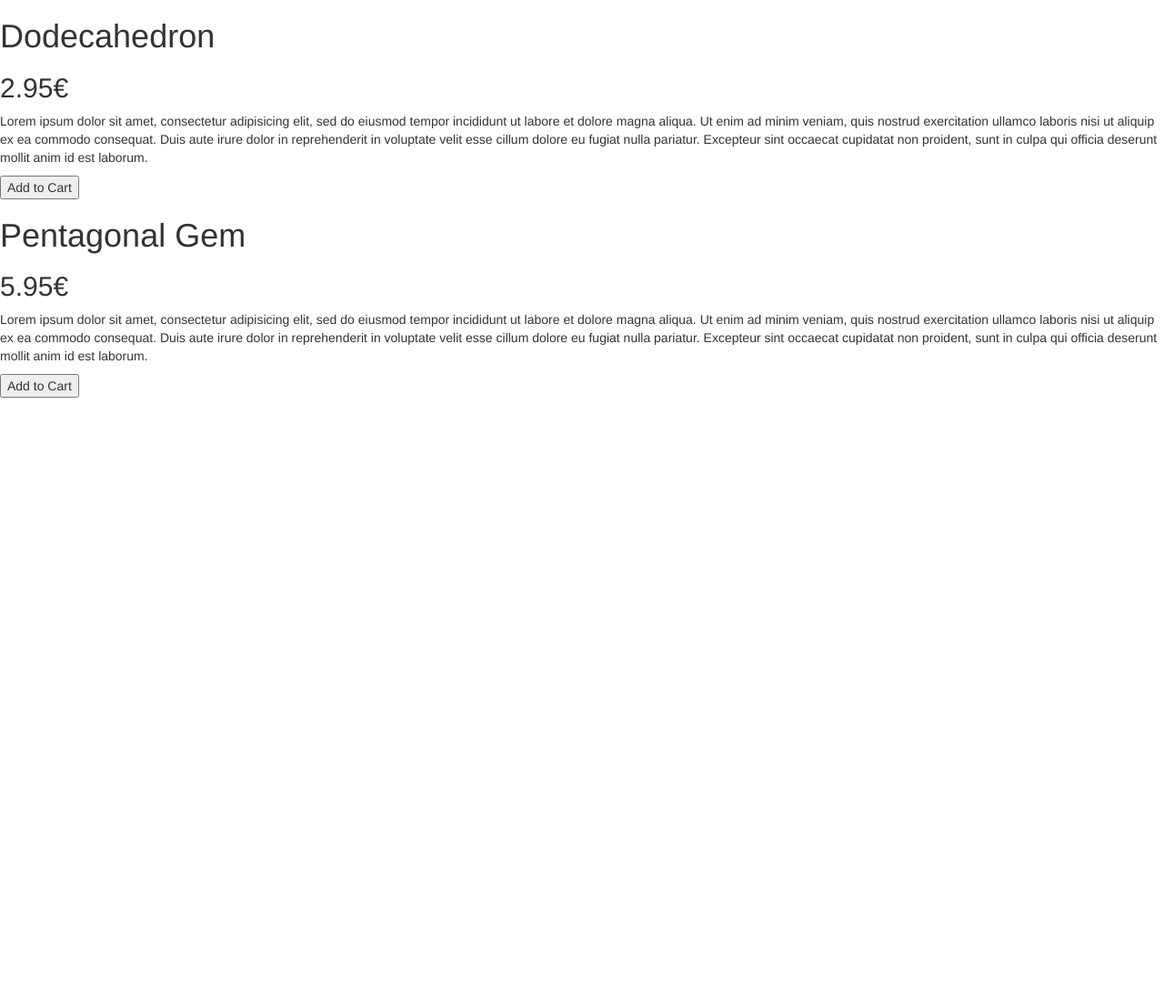
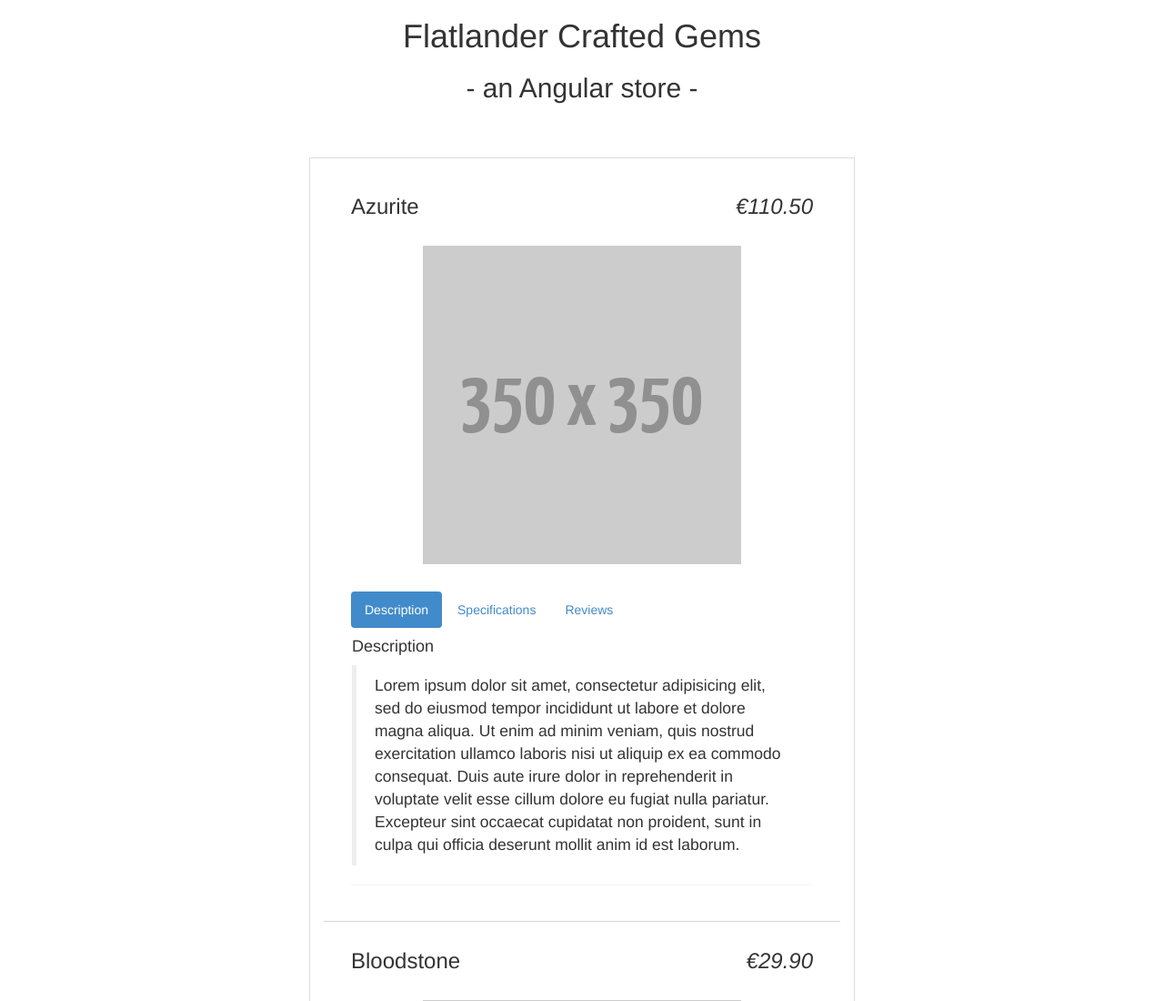
Before and after one commit to Axiol/shaping-up-with-angular-js, a plain HTML site: page index.html in a window 1280 px wide. Shown: the top 1100 px of the page at 91% size. Before the commit the page ends 800 px from the top, so only its background shows below. Drawn offline with Linux system fonts and the light colour scheme.

Commit message:
End of level 2

```diff
--- /dev/null
+++ b/css/style.css
@@ -0,0 +1,31 @@
+body {
+  max-width: 600px;
+  margin: 0 auto;
+}
+
+h1, h2 {
+  text-align: center;
+}
+
+h2 {
+  margin-bottom: 60px;
+}
+
+.list-group-item>li {
+  list-style-type: none;
+  border-bottom: 1px solid lightgrey;
+  padding: 10px 30px 20px 30px;
+}
+
+li:last-child {
+  border-bottom: none;
+}
+
+li .image-wrap {
+  text-align: center;
+  margin-top: 30px;
+}
+
+li .nav-pills {
+  margin-top: 30px;
+}
--- a/index.html
+++ b/index.html
@@ -2,15 +2,42 @@
 <html ng-app="store">
   <head>
     <link rel="stylesheet" href="./css/bootstrap.min.css" type="text/css">
+    <link rel="stylesheet" href="./css/style.css" type="text/css">
     <meta charset="UTF-8">
   </head>
   <body ng-controller="StoreController as store">
-    <div ng-repeat="product in store.products">
-      <h1>{{product.name}}</h1>
-      <h2>{{product.price}}€</h2>
-      <p>{{product.description}}</p>
-      <button ng-show="product.canPurchase">Add to Cart</button>
-    </div>
+    <h1>Flatlander Crafted Gems</h1>
+    <h2>- an Angular store -</h2>
+    <ul class="list-group-item">
+      <li ng-repeat="product in store.products">
+        <h3>
+          {{product.name}}
+          <em class="pull-right">{{product.price | currency: '€'}}</em>
+        </h3>
+        <div class="image-wrap">
+          <img ng-src="./img/{{product.images[0].full}}" />
+        </div>
+        <section ng-init="tab = 1" ng-controller="PanelController as panel">
+          <ul class="nav nav-pills">
+            <li ng-class="{ active:panel.isSelected(1) }"><a href ng-click="panel.selectTab(1)">Description</a></li>
+            <li ng-class="{ active:panel.isSelected(2) }"><a href ng-click="panel.selectTab(2)">Specifications</a></li>
+            <li ng-class="{ active:panel.isSelected(3) }"><a href ng-click="panel.selectTab(3)">Reviews</a></li>
+          </ul>
+          <div class="panel" ng-show="panel.isSelected(1)">
+            <h4>Description</h4>
+            <blockquote>{{product.description}}</blockquote>
+          </div>
+          <div class="panel" ng-show="panel.isSelected(2)">
+            <h4>Specifications</h4>
+            <blockquote>None yet</blockquote>
+          </div>
+          <div class="panel" ng-show="panel.isSelected(3)">
+            <h4>Reviews</h4>
+            <blockquote>None yet</blockquote>
+          </div>
+        </section>
+      </li>
+    </ul>
 
     <script type="text/javascript" src="./js/angular.min.js"></script>
     <script type="text/javascript" src="./js/app.js"></script>
--- a/js/app.js
+++ b/js/app.js
@@ -3,22 +3,71 @@
 
   var gems = [
     {
-      name: 'Dodecahedron',
-      price: 2.95,
+      name: 'Azurite',
+      price: 110.50,
       description: 'Lorem ipsum dolor sit amet, consectetur adipisicing elit, sed do eiusmod tempor incididunt ut labore et dolore magna aliqua. Ut enim ad minim veniam, quis nostrud exercitation ullamco laboris nisi ut aliquip ex ea commodo consequat. Duis aute irure dolor in reprehenderit in voluptate velit esse cillum dolore eu fugiat nulla pariatur. Excepteur sint occaecat cupidatat non proident, sunt in culpa qui officia deserunt mollit anim id est laborum.',
       canPurchase: true,
-      soldOut: false
+      soldOut: false,
+      images: [
+        {
+          full: 'fakeimg-1.png',
+          thumb: 'fakeimg-0.png'
+        },
+        {
+          full: 'fakeimg-1.png',
+          thumb: 'fakeimg-0.png'
+        }
+      ]
     },
     {
-      name: 'Pentagonal Gem',
-      price: 5.95,
+      name: 'Bloodstone',
+      price: 29.9,
       description: 'Lorem ipsum dolor sit amet, consectetur adipisicing elit, sed do eiusmod tempor incididunt ut labore et dolore magna aliqua. Ut enim ad minim veniam, quis nostrud exercitation ullamco laboris nisi ut aliquip ex ea commodo consequat. Duis aute irure dolor in reprehenderit in voluptate velit esse cillum dolore eu fugiat nulla pariatur. Excepteur sint occaecat cupidatat non proident, sunt in culpa qui officia deserunt mollit anim id est laborum.',
       canPurchase: true,
-      soldOut: false
+      soldOut: false,
+      images: [
+        {
+          full: 'fakeimg-1.png',
+          thumb: 'fakeimg-0.png'
+        },
+        {
+          full: 'fakeimg-1.png',
+          thumb: 'fakeimg-0.png'
+        }
+      ]
+    },
+    {
+      name: 'Zircon',
+      price: 1100,
+      description: 'Lorem ipsum dolor sit amet, consectetur adipisicing elit, sed do eiusmod tempor incididunt ut labore et dolore magna aliqua. Ut enim ad minim veniam, quis nostrud exercitation ullamco laboris nisi ut aliquip ex ea commodo consequat. Duis aute irure dolor in reprehenderit in voluptate velit esse cillum dolore eu fugiat nulla pariatur. Excepteur sint occaecat cupidatat non proident, sunt in culpa qui officia deserunt mollit anim id est laborum.',
+      canPurchase: true,
+      soldOut: false,
+      images: [
+        {
+          full: 'fakeimg-1.png',
+          thumb: 'fakeimg-0.png'
+        },
+        {
+          full: 'fakeimg-1.png',
+          thumb: 'fakeimg-0.png'
+        }
+      ]
     }
   ];
 
   app.controller('StoreController', function() {
     this.products = gems;
   });
+
+  app.controller('PanelController', function() {
+    this.tab = 1;
+
+    this.selectTab = function(setTab) {
+      this.tab = setTab;
+    };
+
+    this.isSelected = function(checkTab) {
+      return this.tab === checkTab;
+    };
+  });
 }) ();
```
Also changed, not shown: img/fakeimg-0.png (added), img/fakeimg-1.png (added).
